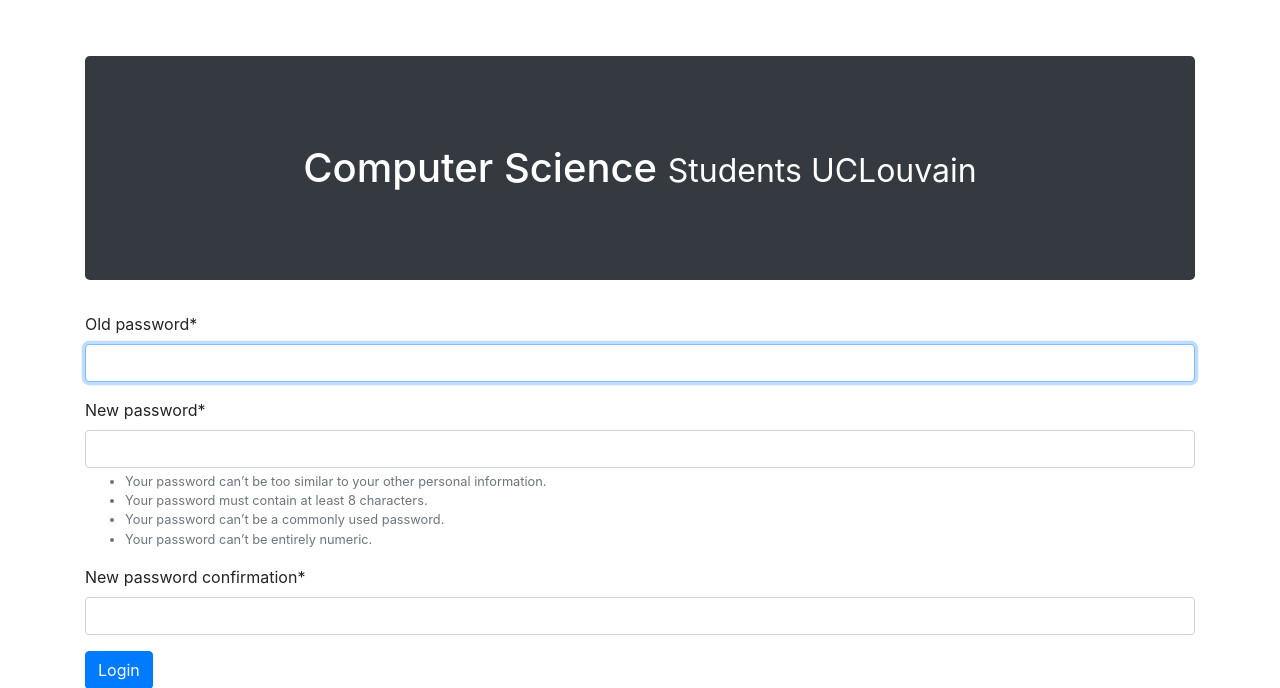
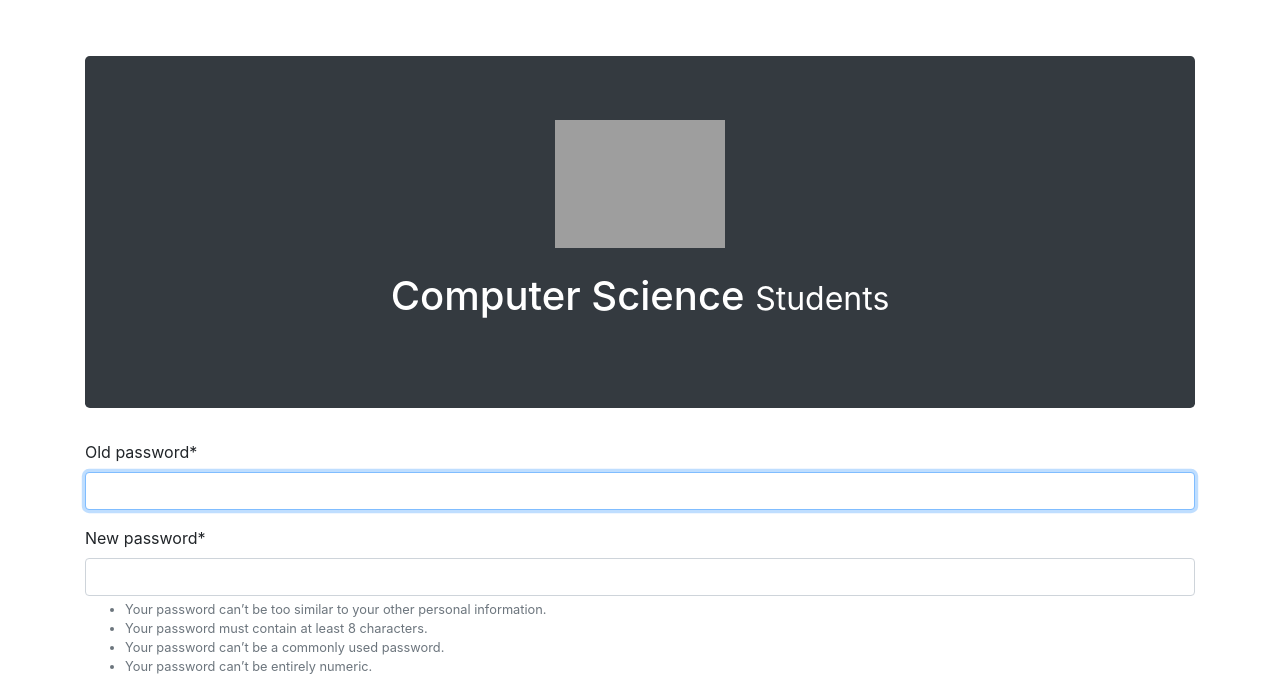
Before and after one commit to JonathanSamelson/PullQR, a Django app: page /accounts/password in a window 1280 px wide. Shown: the top 688 px of the page. Run offline with Django 3.2, Linux system fonts and the light colour scheme; the visitor is signed in with stand-in values (Sample User, id 1); some libraries are stand-ins or nearby versions; grey boxes are pictures that could not be loaded.

Commit message:
Logo 2.0

```diff
--- a/student/templates/registration/change_password.html
+++ b/student/templates/registration/change_password.html
@@ -25,11 +25,14 @@
 
             <!-- Page Heading -->
             <div class="jumbotron bg-dark">
-                <h1 class="my-4 text-center text-white">Computer Science
-                    <small> Students UCLouvain</small>
+                <img src="{%static 'images/logo_blanc.png' %}" style= "display:block;
+    margin-left:auto;
+    margin-right:auto;" class="img-fluid" width="170vh"/>
+                <h1 class="my-4 text-center text-white"> Computer Science
+                    <small> Students</small>
                 </h1>
             </div>
-            <!-- END Page Heading -->
+            <!-- End Page Heading -->
 
             {% if messages %}
                 {% for message in messages %}
```
Also changed, not shown: student/templates/registration/login.html (+6 -3 lines), student/templates/student/my.html (+5 -2 lines).
